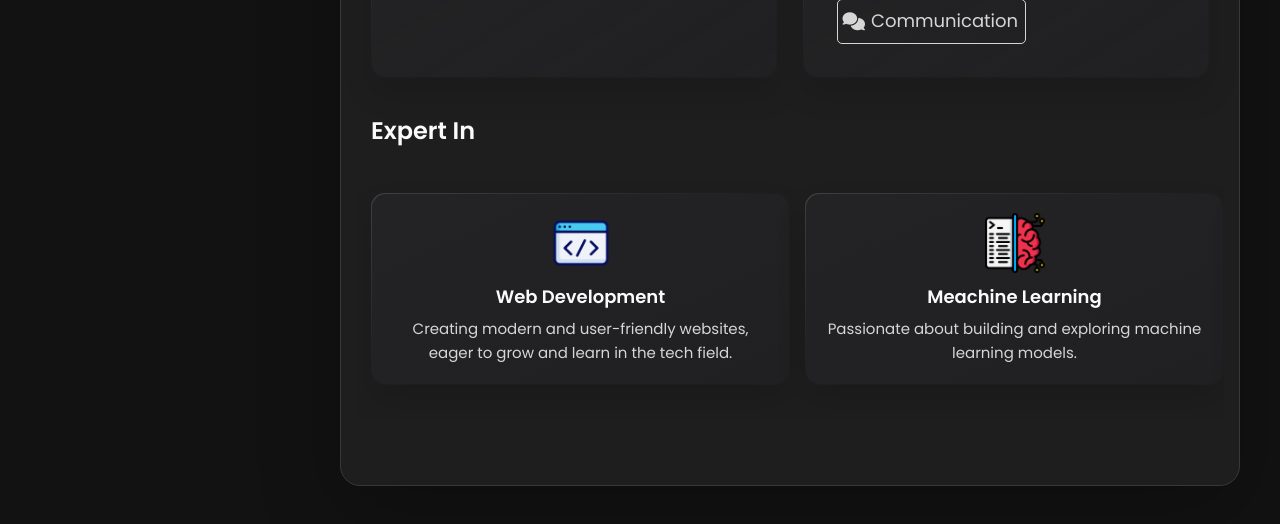
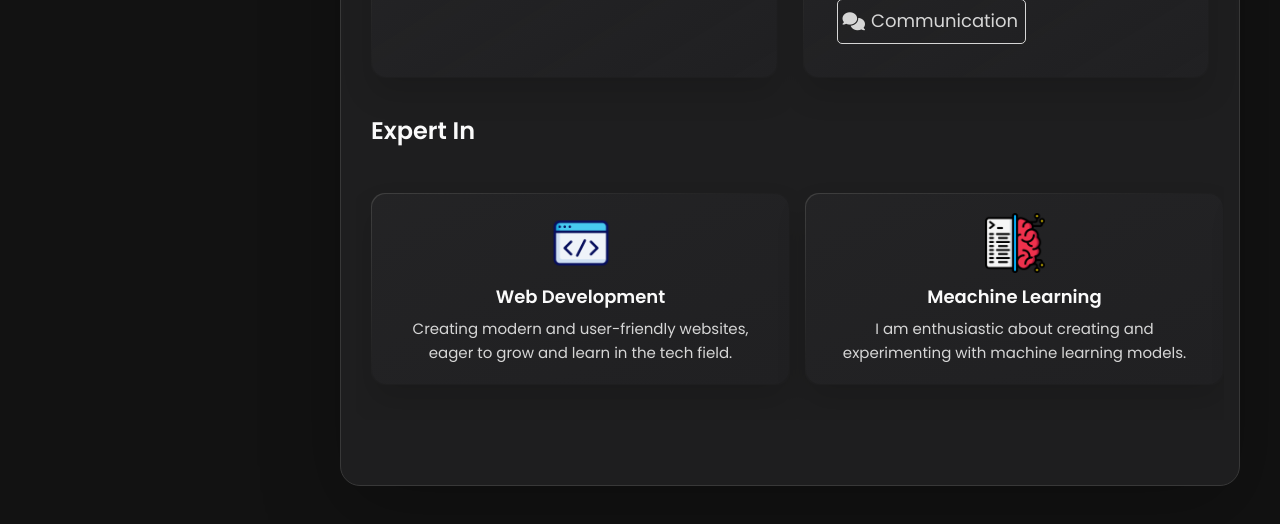
Before and after one commit to Nithin1829/Portfolio, a plain HTML site: page index.html in a window 1280 px wide. Shown: the part 900-1424 px from the top of the page. Drawn offline with nearby package versions, Linux system fonts and the light colour scheme.

Commit message:
Update index.html

```diff
--- a/index.html
+++ b/index.html
@@ -528,7 +528,7 @@
                 <h4 class="h4 skill-item-title">Meachine learning</h4>
 
                 <p class="skill-item-text">
-                  Passionate about building and exploring machine learning models.
+                  I am enthusiastic about creating and experimenting with machine learning models.
                 </p>
               </div>
 
```
